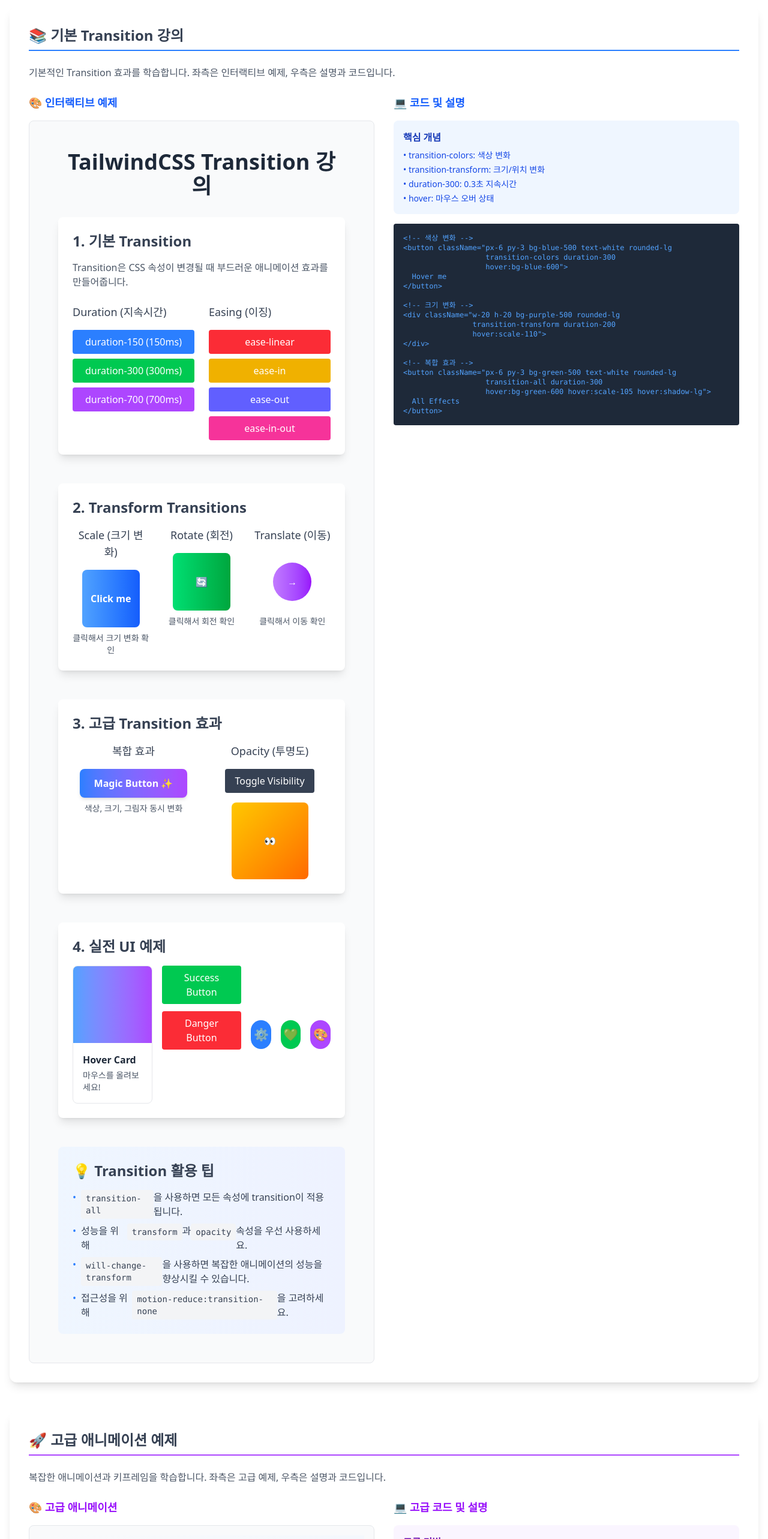
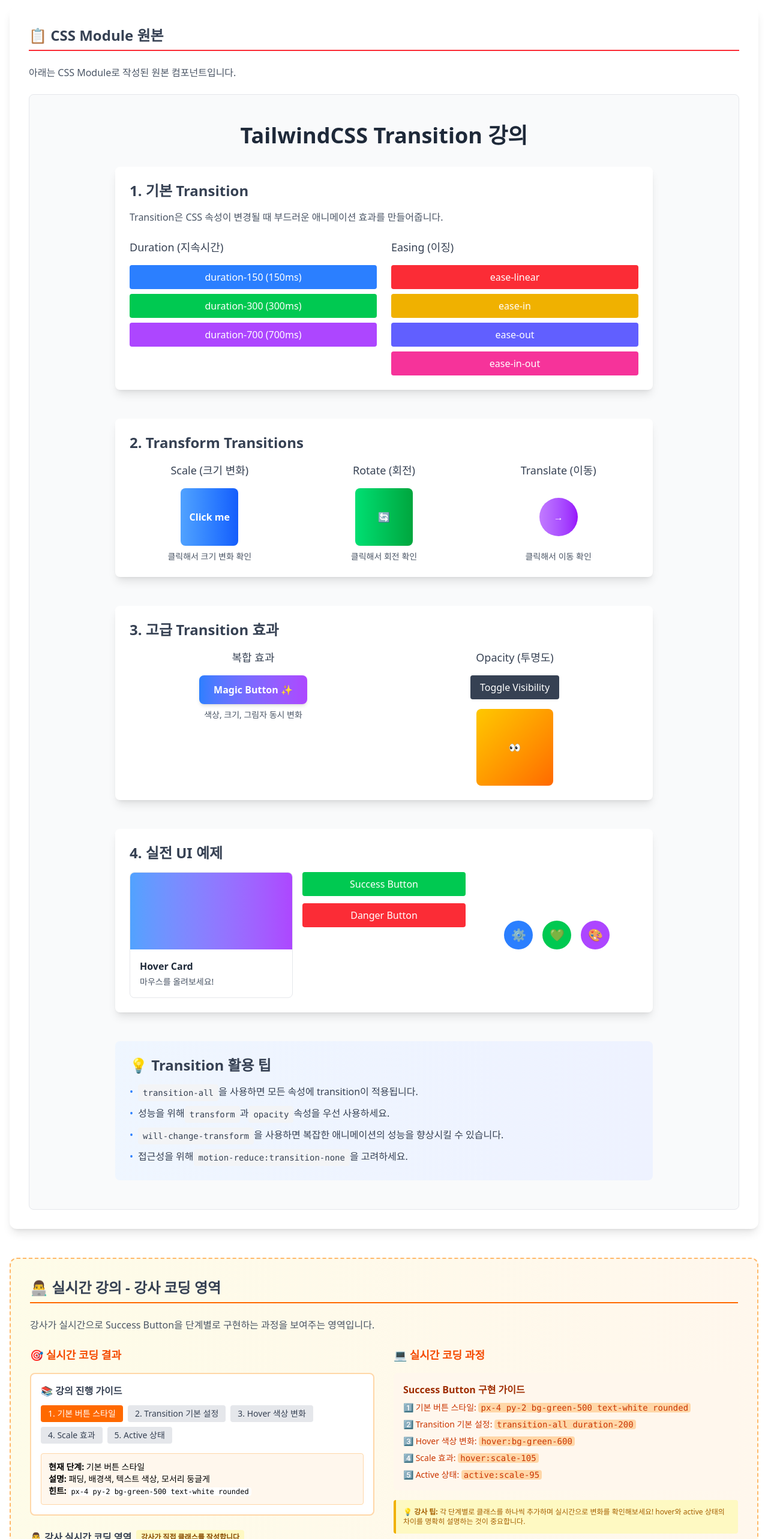
Before and after one commit to wlgns2223/tailwind-bootcamp, a Next.js app: page /transition-demo in a window 1280 px wide. Shown: the part 234-2800 px from the top of the page at 60% size. Built offline with nearby package versions, Linux system fonts and the light colour scheme.

Commit message:
refactor: 트랜지션 영역 수정

```diff
--- a/package.json
+++ b/package.json
@@ -1,6 +1,6 @@
 {
   "name": "vibe",
-  "version": "0.2.0",
+  "version": "0.3.0",
   "private": true,
   "scripts": {
     "dev": "next dev",
--- a/src/app/transition-demo/page.tsx
+++ b/src/app/transition-demo/page.tsx
@@ -1,5 +1,7 @@
 import TransitionDemoModule from "../../components/TransitionDemo/TransitionDemoModule";
+import TransitionDemo from "../../components/TransitionDemo/TransitionDemo";
 import Navigation from "../../components/Navigation";
+import LiveCodingDemo from "../../components/LiveCoding/LiveCodingDemo";
 
 export default function TransitionDemoPage() {
   return (
@@ -8,186 +10,183 @@
       <main>
         <div className="container mx-auto px-4 py-8">
           <div className="text-center mb-8">
-            <h1 className="text-4xl font-bold mb-4 text-gray-800">
-              TailwindCSS Transition 강의 데모
-            </h1>
-            <p className="text-lg text-gray-600">
-              강사용 설명 및 데모 컴포넌트입니다
-            </p>
+            <h1 className="text-4xl font-bold mb-4 text-gray-800">TailwindCSS Transition 강의 데모</h1>
+            <p className="text-lg text-gray-600">CSS Module을 TailwindCSS로 번역하는 방법을 학습합니다</p>
           </div>
 
-          {/* 기본 Transition 강의 - 2단 컬럼 레이아웃 */}
+          {/* CSS Module 원본 - 2단 컬럼 레이아웃 */}
           <section className="mb-12 bg-white rounded-xl p-8 shadow-lg">
-            <h2 className="text-2xl font-semibold mb-6 text-gray-700 border-b-2 border-blue-500 pb-2">
-              📚 기본 Transition 강의
+            <h2 className="text-2xl font-semibold mb-6 text-gray-700 border-b-2 border-red-500 pb-2">
+              📋 CSS Module 원본
+            </h2>
+            <p className="text-gray-600 mb-6">아래는 CSS Module로 작성된 원본 컴포넌트입니다.</p>
+
+            <div className="border border-gray-200 rounded-lg p-4 bg-gray-50">
+              <TransitionDemoModule.TransitionDemo />
+            </div>
+          </section>
+
+          {/* 실시간 강의 섹션 - 강사 코딩 영역 */}
+          <section className="mb-12 bg-gradient-to-r from-yellow-50 to-orange-50 rounded-xl p-8 border-2 border-dashed border-orange-300">
+            <h2 className="text-2xl font-semibold mb-6 text-gray-700 border-b-2 border-orange-500 pb-2">
+              👨‍💻 실시간 강의 - 강사 코딩 영역
             </h2>
             <p className="text-gray-600 mb-6">
-              기본적인 Transition 효과를 학습합니다. 좌측은 인터랙티브 예제,
-              우측은 설명과 코드입니다.
+              강사가 실시간으로 Success Button을 단계별로 구현하는 과정을 보여주는 영역입니다.
             </p>
 
             <div className="grid grid-cols-1 lg:grid-cols-2 gap-8">
-              {/* Transition 예제 */}
+              {/* 실시간 코딩 결과 */}
               <div>
-                <h3 className="text-lg font-semibold mb-4 text-blue-600">
-                  🎨 인터랙티브 예제
-                </h3>
-                <div className="border border-gray-200 rounded-lg p-4 bg-gray-50">
-                  <TransitionDemoModule.TransitionDemo />
-                </div>
+                <h3 className="text-lg font-semibold mb-4 text-orange-600">🎯 실시간 코딩 결과</h3>
+                <LiveCodingDemo />
               </div>
 
-              {/* Transition 설명 및 코드 */}
+              {/* 실시간 코딩 과정 */}
               <div>
-                <h3 className="text-lg font-semibold mb-4 text-blue-600">
-                  💻 코드 및 설명
-                </h3>
+                <h3 className="text-lg font-semibold mb-4 text-orange-600">💻 실시간 코딩 과정</h3>
                 <div className="h-full">
-                  <div className="bg-blue-50 p-4 rounded-lg mb-4">
-                    <h4 className="font-semibold text-blue-800 mb-2">
-                      핵심 개념
-                    </h4>
-                    <ul className="text-sm text-blue-700 space-y-1">
-                      <li>• transition-colors: 색상 변화</li>
-                      <li>• transition-transform: 크기/위치 변화</li>
-                      <li>• duration-300: 0.3초 지속시간</li>
-                      <li>• hover: 마우스 오버 상태</li>
-                    </ul>
+                  <div className="bg-orange-50 p-4 rounded-lg mb-4">
+                    <h4 className="font-semibold text-orange-800 mb-2">Success Button 구현 가이드</h4>
+                    <ol className="text-sm text-orange-700 space-y-2">
+                      <li>
+                        1️⃣ 기본 버튼 스타일:{" "}
+                        <code className="bg-orange-200 px-1 rounded">px-4 py-2 bg-green-500 text-white rounded</code>
+                      </li>
+                      <li>
+                        2️⃣ Transition 기본 설정:{" "}
+                        <code className="bg-orange-200 px-1 rounded">transition-all duration-200</code>
+                      </li>
+                      <li>
+                        3️⃣ Hover 색상 변화: <code className="bg-orange-200 px-1 rounded">hover:bg-green-600</code>
+                      </li>
+                      <li>
+                        4️⃣ Scale 효과: <code className="bg-orange-200 px-1 rounded">hover:scale-105</code>
+                      </li>
+                      <li>
+                        5️⃣ Active 상태: <code className="bg-orange-200 px-1 rounded">active:scale-95</code>
+                      </li>
+                    </ol>
                   </div>
-                  <pre className="text-xs bg-gray-800 text-blue-400 p-4 rounded overflow-x-auto">
-                    {`<!-- 색상 변화 -->
-<button className="px-6 py-3 bg-blue-500 text-white rounded-lg
-                   transition-colors duration-300
-                   hover:bg-blue-600">
-  Hover me
-</button>
 
-<!-- 크기 변화 -->
-<div className="w-20 h-20 bg-purple-500 rounded-lg
-                transition-transform duration-200
-                hover:scale-110">
-</div>
-
-<!-- 복합 효과 -->
-<button className="px-6 py-3 bg-green-500 text-white rounded-lg
-                   transition-all duration-300
-                   hover:bg-green-600 hover:scale-105 hover:shadow-lg">
-  All Effects
-</button>`}
-                  </pre>
+                  <div className="mt-4 p-3 bg-yellow-100 border-l-4 border-yellow-500 rounded">
+                    <p className="text-xs text-yellow-700">
+                      💡 <strong>강사 팁:</strong> 각 단계별로 클래스를 하나씩 추가하며 실시간으로 변화를 확인해보세요!
+                      hover와 active 상태의 차이를 명확히 설명하는 것이 중요합니다.
+                    </p>
+                  </div>
                 </div>
               </div>
             </div>
           </section>
 
-          {/* 고급 애니메이션 예제 - 2단 컬럼 레이아웃 */}
-          <section className="mb-12 bg-white rounded-xl p-8 shadow-lg">
-            <h2 className="text-2xl font-semibold mb-6 text-gray-700 border-b-2 border-purple-500 pb-2">
-              🚀 고급 애니메이션 예제
-            </h2>
-            <p className="text-gray-600 mb-6">
-              복잡한 애니메이션과 키프레임을 학습합니다. 좌측은 고급 예제,
-              우측은 설명과 코드입니다.
-            </p>
+          {/* 번역 가이드 */}
+          <section className="mb-12 bg-gradient-to-r from-blue-50 to-indigo-50 rounded-xl p-8">
+            <h2 className="text-2xl font-semibold mb-6 text-gray-700">📖 CSS → TailwindCSS 번역 가이드</h2>
 
             <div className="grid grid-cols-1 lg:grid-cols-2 gap-8">
-              {/* 고급 애니메이션 예제 */}
+              {/* Transition 번역 */}
               <div>
-                <h3 className="text-lg font-semibold mb-4 text-purple-600">
-                  🎨 고급 애니메이션
-                </h3>
-                <div className="border border-gray-200 rounded-lg p-4 bg-gray-50">
-                  <TransitionDemoModule.AdvancedTransitionDemo />
+                <h3 className="text-lg font-semibold mb-4 text-blue-600">Transition 속성 번역</h3>
+                <div className="space-y-3">
+                  <div className="bg-white rounded-lg p-4 shadow-sm">
+                    <div className="font-mono text-sm text-red-600 mb-1">transition: all 0.3s ease;</div>
+                    <div className="font-mono text-sm text-blue-600">→ transition-all duration-300</div>
+                  </div>
+                  <div className="bg-white rounded-lg p-4 shadow-sm">
+                    <div className="font-mono text-sm text-red-600 mb-1">transition: colors 0.2s;</div>
+                    <div className="font-mono text-sm text-blue-600">→ transition-colors duration-200</div>
+                  </div>
+                  <div className="bg-white rounded-lg p-4 shadow-sm">
+                    <div className="font-mono text-sm text-red-600 mb-1">transition: transform 0.15s;</div>
+                    <div className="font-mono text-sm text-blue-600">→ transition-transform duration-150</div>
+                  </div>
+                  <div className="bg-white rounded-lg p-4 shadow-sm">
+                    <div className="font-mono text-sm text-red-600 mb-1">transform: scale(1.05);</div>
+                    <div className="font-mono text-sm text-blue-600">→ hover:scale-105</div>
+                  </div>
+                  <div className="bg-white rounded-lg p-4 shadow-sm">
+                    <div className="font-mono text-sm text-red-600 mb-1">transform: translateY(-4px);</div>
+                    <div className="font-mono text-sm text-blue-600">→ hover:-translate-y-1</div>
+                  </div>
                 </div>
               </div>
 
-              {/* 고급 코드 및 설명 */}
+              {/* Duration 및 기타 속성 번역 */}
               <div>
-                <h3 className="text-lg font-semibold mb-4 text-purple-600">
-                  💻 고급 코드 및 설명
-                </h3>
-                <div className="h-full">
-                  <div className="bg-purple-50 p-4 rounded-lg mb-4">
-                    <h4 className="font-semibold text-purple-800 mb-2">
-                      고급 기법
-                    </h4>
-                    <ul className="text-sm text-purple-700 space-y-1">
-                      <li>• animate-pulse: 깜빡임 효과</li>
-                      <li>• animate-bounce: 바운스 효과</li>
-                      <li>• animate-spin: 회전 애니메이션</li>
-                      <li>• group-hover: 그룹 호버 효과</li>
-                    </ul>
+                <h3 className="text-lg font-semibold mb-4 text-green-600">Duration 및 기타 속성</h3>
+                <div className="space-y-3">
+                  <div className="bg-white rounded-lg p-4 shadow-sm">
+                    <div className="font-mono text-sm text-red-600 mb-1">0.15s → duration-150</div>
+                    <div className="font-mono text-sm text-red-600 mb-1">0.2s → duration-200</div>
+                    <div className="font-mono text-sm text-red-600 mb-1">0.3s → duration-300</div>
+                    <div className="font-mono text-sm text-red-600 mb-1">0.5s → duration-500</div>
                   </div>
-                  <pre className="text-xs bg-gray-800 text-purple-400 p-4 rounded overflow-x-auto">
-                    {`<!-- 키프레임 애니메이션 -->
-<div className="animate-pulse bg-blue-500 w-16 h-16 rounded">
-</div>
-
-<div className="animate-bounce bg-red-500 w-16 h-16 rounded">
-</div>
-
-<div className="animate-spin bg-green-500 w-16 h-16 rounded">
-</div>
-
-<!-- 그룹 애니메이션 -->
-<div className="group p-4 border rounded-lg hover:bg-gray-50">
-  <h3 className="group-hover:text-blue-600 transition-colors">
-    Title
-  </h3>
-  <p className="group-hover:text-gray-600 transition-colors">
-    Description
-  </p>
-</div>`}
-                  </pre>
+                  <div className="bg-white rounded-lg p-4 shadow-sm">
+                    <div className="font-mono text-sm text-red-600 mb-1">box-shadow: 0 10px 25px rgba(0,0,0,0.1);</div>
+                    <div className="font-mono text-sm text-blue-600">→ shadow-xl</div>
+                  </div>
+                  <div className="bg-white rounded-lg p-4 shadow-sm">
+                    <div className="font-mono text-sm text-red-600 mb-1">opacity: 0; → opacity: 1;</div>
+                    <div className="font-mono text-sm text-blue-600">→ opacity-0 → opacity-100</div>
+                  </div>
+                  <div className="bg-white rounded-lg p-4 shadow-sm">
+                    <div className="font-mono text-sm text-red-600 mb-1">cursor: pointer;</div>
+                    <div className="font-mono text-sm text-blue-600">→ cursor-pointer</div>
+                  </div>
                 </div>
               </div>
             </div>
+
+            {/* 번역 팁 */}
+            <div className="mt-8 p-4 bg-yellow-100 border-l-4 border-yellow-500 rounded">
+              <h4 className="font-semibold text-yellow-800 mb-2">💡 번역 팁</h4>
+              <ul className="text-sm text-yellow-700 space-y-1">
+                <li>• TailwindCSS는 모바일 퍼스트 접근 방식을 사용합니다</li>
+                <li>• transition-all은 모든 속성 변화를 감지합니다</li>
+                <li>• hover: 접두사로 마우스 오버 시 효과를 적용합니다</li>
+                <li>• duration 값은 밀리초 단위로 설정됩니다</li>
+                <li>• 복잡한 애니메이션은 여러 클래스를 조합하여 표현합니다</li>
+              </ul>
+            </div>
           </section>
 
-          {/* 강의 가이드 */}
-          <section className="bg-gradient-to-r from-blue-50 to-indigo-50 rounded-xl p-8">
-            <h2 className="text-2xl font-semibold mb-6 text-gray-700">
-              📖 강의 진행 가이드
-            </h2>
-            <div className="grid grid-cols-1 md:grid-cols-2 lg:grid-cols-3 gap-6">
+          {/* 강의 포인트 */}
+          <section className="bg-gradient-to-r from-green-50 to-teal-50 rounded-xl p-8">
+            <h2 className="text-2xl font-semibold mb-6 text-gray-700">🎯 강의 포인트</h2>
+            <div className="grid grid-cols-1 md:grid-cols-3 gap-6">
               <div className="bg-white rounded-lg p-6 shadow-md">
-                <h3 className="text-lg font-semibold mb-3 text-blue-600">
-                  1단계: 기본 개념
-                </h3>
+                <h3 className="text-lg font-semibold mb-3 text-green-600">1단계: 기본 Transition</h3>
                 <ul className="text-sm text-gray-600 space-y-1">
-                  <li>• Transition의 기본 원리</li>
-                  <li>• Duration과 Easing 함수</li>
-                  <li>• 색상 변화 데모</li>
-                  <li>• Hover 상태 활용</li>
+                  <li>• transition-all 속성 이해</li>
+                  <li>• duration 설정 방법</li>
+                  <li>• hover 상태 활용</li>
+                  <li>• 색상 변화 효과 적용</li>
                 </ul>
               </div>
               <div className="bg-white rounded-lg p-6 shadow-md">
-                <h3 className="text-lg font-semibold mb-3 text-green-600">
-                  2단계: Transform
-                </h3>
+                <h3 className="text-lg font-semibold mb-3 text-blue-600">2단계: Transform 효과</h3>
                 <ul className="text-sm text-gray-600 space-y-1">
-                  <li>• Scale 크기 변화</li>
-                  <li>• Rotate 회전 효과</li>
-                  <li>• Translate 이동 효과</li>
-                  <li>• 복합 Transform</li>
+                  <li>• scale 크기 변화 효과</li>
+                  <li>• translate 위치 이동</li>
+                  <li>• 그림자 효과 조합</li>
+                  <li>• 복합 Transform 처리</li>
                 </ul>
               </div>
               <div className="bg-white rounded-lg p-6 shadow-md">
-                <h3 className="text-lg font-semibold mb-3 text-purple-600">
-                  3단계: 실전 활용
-                </h3>
+                <h3 className="text-lg font-semibold mb-3 text-purple-600">3단계: 실전 적용</h3>
                 <ul className="text-sm text-gray-600 space-y-1">
-                  <li>• 카드 hover 효과</li>
-                  <li>• 버튼 인터랙션</li>
-                  <li>• 로딩 애니메이션</li>
-                  <li>• 모달 팝업</li>
+                  <li>• 카드 컴포넌트 효과</li>
+                  <li>• 버튼 인터랙션 디자인</li>
+                  <li>• 페이드인 애니메이션</li>
+                  <li>• 성능 최적화 고려사항</li>
                 </ul>
               </div>
             </div>
             <div className="mt-6 p-4 bg-yellow-100 border-l-4 border-yellow-500 rounded">
               <p className="text-sm text-gray-700">
-                <strong>💡 팁:</strong> 학생들이 실습할 때는 먼저 간단한 hover
-                효과부터 시작하여 점진적으로 복잡한 애니메이션으로 발전시키세요.
+                <strong>💡 강의 팁:</strong> 학생들이 직접 CSS Module 코드를 보고 TailwindCSS로 번역해보도록 유도하세요.
+                실습을 통해 변환 패턴을 체득할 수 있습니다.
               </p>
             </div>
           </section>
--- /dev/null
+++ b/src/components/LiveCoding/Instructor/InstructorTransitionExample.tsx
@@ -0,0 +1,21 @@
+"use client";
+
+/**
+ * 강사 전용 Transition 예제 컴포넌트
+ * 강사가 실시간으로 클래스를 작성하여 학생들에게 시연하는 용도
+ */
+export default function InstructorTransitionExample() {
+  return (
+    <div className="border-2 border-dashed border-green-300 rounded-lg p-4 bg-white min-h-[400px]">
+      {/* 강사가 직접 클래스를 작성할 영역 */}
+      <section className="">
+        <h2 className="">Success Button</h2>
+
+        {/* Success Button 구현 영역 */}
+        <div className="text-center p-8">
+          <button className="">Success Button</button>
+        </div>
+      </section>
+    </div>
+  );
+}
--- a/src/components/LiveCoding/LiveCodingDemo.tsx
+++ b/src/components/LiveCoding/LiveCodingDemo.tsx
@@ -1,7 +1,7 @@
 "use client";
 
 import { useState } from "react";
-import InstructorFlexExample from "./Instructor/InstructorFlexExample";
+import InstructorTransitionExample from "./Instructor/InstructorTransitionExample";
 
 export default function LiveCodingDemo() {
   // 단계별 진행을 위한 상태
@@ -9,34 +9,29 @@
 
   const steps = [
     {
-      name: "기본 컨테이너",
-      description: "전체 너비, 패딩, 배경색, 모서리 둥글게",
-      hint: "width: 100%; padding: 1rem; background-color: #e5e7eb; border-radius: 0.375rem;",
+      name: "기본 버튼 스타일",
+      description: "패딩, 배경색, 텍스트 색상, 모서리 둥글게",
+      hint: "px-4 py-2 bg-green-500 text-white rounded",
     },
     {
-      name: "제목 스타일",
-      description: "큰 텍스트, 두꺼운 글씨, 아래 여백",
-      hint: "font-size: 1.5rem; font-weight: 600; margin-bottom: 1rem;",
+      name: "Transition 기본 설정",
+      description: "모든 속성에 전환 효과, 지속시간 200ms",
+      hint: "transition-all duration-200",
     },
     {
-      name: "Flex 컨테이너",
-      description: "가로 배치, 아이템 간 간격",
-      hint: "display: flex; gap: 1rem;",
+      name: "Hover 색상 변화",
+      description: "마우스 오버 시 더 진한 초록색으로 변화",
+      hint: "hover:bg-green-600",
     },
     {
-      name: "Flex 아이템",
-      description: "동일한 너비, 패딩, 배경색",
-      hint: "flex: 1; padding: 1rem; background-color: #f3f4f6; border-radius: 0.25rem;",
+      name: "Scale 효과",
+      description: "호버 시 1.05배 확대 효과",
+      hint: "hover:scale-105",
     },
     {
-      name: "세로 Flex 컨테이너",
-      description: "세로 배치, 중앙 정렬, 양끝 정렬",
-      hint: "display: flex; flex-direction: column; align-items: center; justify-content: space-between; margin-top: 1.5rem; height: 10rem; background-color: #f3f4f6; padding: 1rem; border-radius: 0.25rem;",
-    },
-    {
-      name: "세로 Flex Item",
-      description: "패딩, 배경색, 텍스트 색상",
-      hint: "padding: 0.5rem; background-color: #6366f1; color: white; border-radius: 0.25rem;",
+      name: "Active 상태",
+      description: "클릭 시 0.95배 축소 효과로 피드백 제공",
+      hint: "active:scale-95",
     },
   ];
 
@@ -44,9 +39,7 @@
     <div className="space-y-6">
       {/* 단계별 안내 패널 */}
       <div className="bg-white p-4 rounded-lg border-2 border-orange-200">
-        <h4 className="font-semibold text-gray-700 mb-3">
-          📚 강의 진행 가이드
-        </h4>
+        <h4 className="font-semibold text-gray-700 mb-3">📚 강의 진행 가이드</h4>
 
         {/* 단계 네비게이션 */}
         <div className="flex flex-wrap gap-2 mb-4">
@@ -55,9 +48,7 @@
               key={index}
               onClick={() => setCurrentStep(index)}
               className={`px-3 py-1 text-sm rounded transition-colors ${
-                currentStep === index
-                  ? "bg-orange-500 text-white"
-                  : "bg-gray-200 text-gray-700 hover:bg-gray-300"
+                currentStep === index ? "bg-orange-500 text-white" : "bg-gray-200 text-gray-700 hover:bg-gray-300"
               }`}
             >
               {index + 1}. {step.name}
@@ -72,10 +63,7 @@
             <br />
             <strong>설명:</strong> {steps[currentStep].description}
             <br />
-            <strong>힌트:</strong>{" "}
-            <code className="bg-white px-1 rounded text-xs">
-              {steps[currentStep].hint}
-            </code>
+            <strong>힌트:</strong> <code className="bg-white px-1 rounded text-xs">{steps[currentStep].hint}</code>
           </div>
         </div>
       </div>
@@ -88,7 +76,7 @@
             강사가 직접 클래스를 작성합니다
           </span>
         </h4>
-        <InstructorFlexExample />
+        <InstructorTransitionExample />
       </div>
     </div>
   );
```
